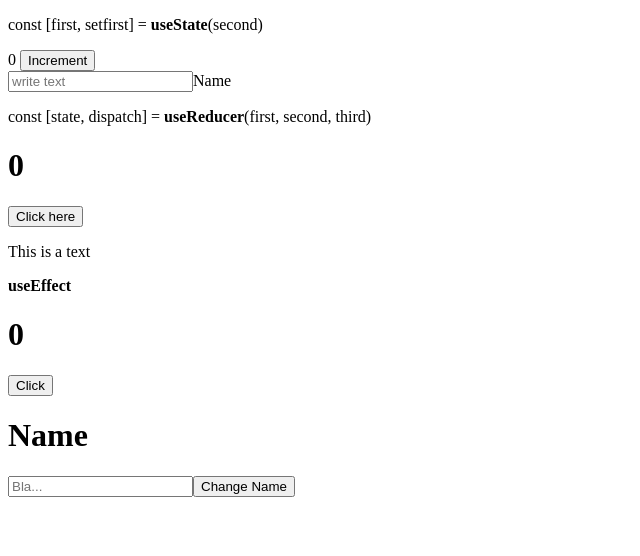
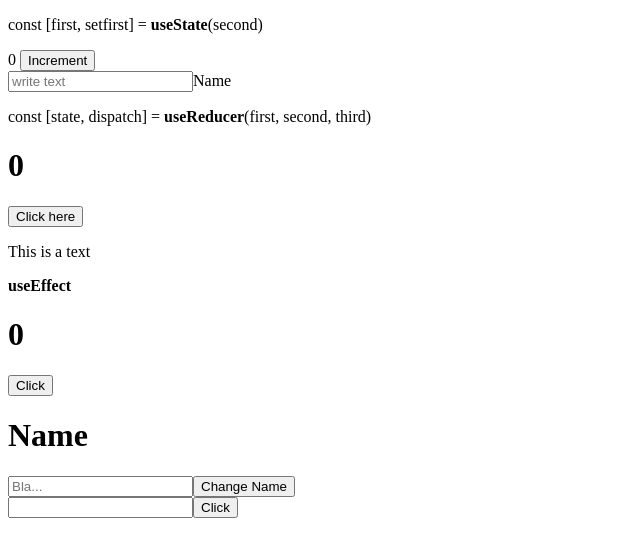
Before and after one commit to SebastianSloma/react_hooks, a React (Vite) app: page / in a window 1280 px wide. Shown: the top 556 px of the page, without its empty margins (0-640 px from the left). Built offline with nearby package versions, Linux system fonts and the light colour scheme; no server answers.

Commit message:
useRef 2

```diff
--- a/src/App.jsx
+++ b/src/App.jsx
@@ -1,6 +1,7 @@
 import EffectTest from './useEffect/EffectTest'
 import ReducerTest from './useReducer/reducerTest'
 import RefTest from './useRef/RefTest'
+import RefTwo from './useRef/RefTwo'
 import StateTest from './useState/StateTest'
 
 
@@ -13,6 +14,7 @@ function App() {
 <ReducerTest/>
 <EffectTest/>
 <RefTest/>
+<RefTwo/>
 </div>
   )
 }
--- /dev/null
+++ b/src/useRef/RefTwo.jsx
@@ -0,0 +1,19 @@
+import { useRef } from 'react';
+
+const RefTwo = () => {
+	const inputElement = useRef();
+	const handleClick = () => {
+		console.log(inputElement.current);
+		inputElement.current.style.width = '300px';
+	};
+	return (
+		<div>
+			<div>
+				<input type='text' ref={inputElement} />
+				<button onClick={handleClick}>Click</button>
+			</div>
+		</div>
+	);
+};
+
+export default RefTwo;
```
